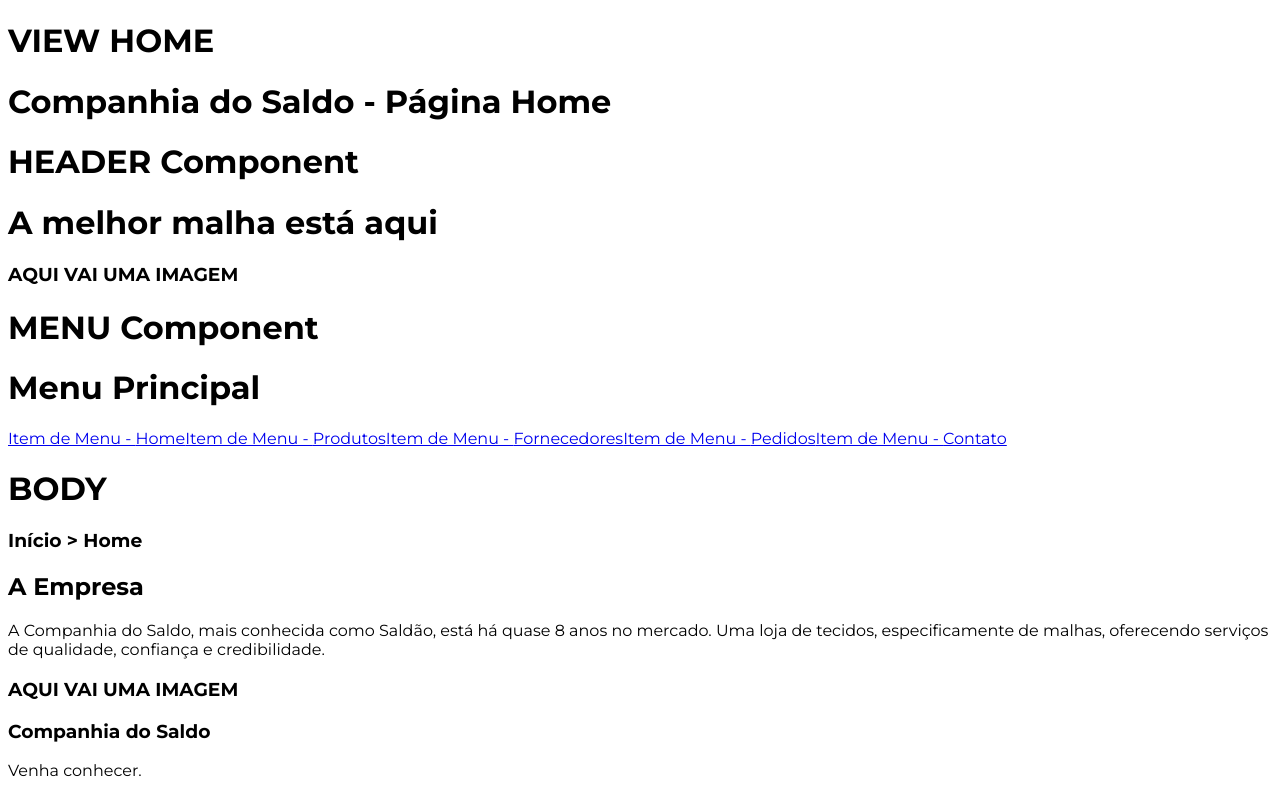
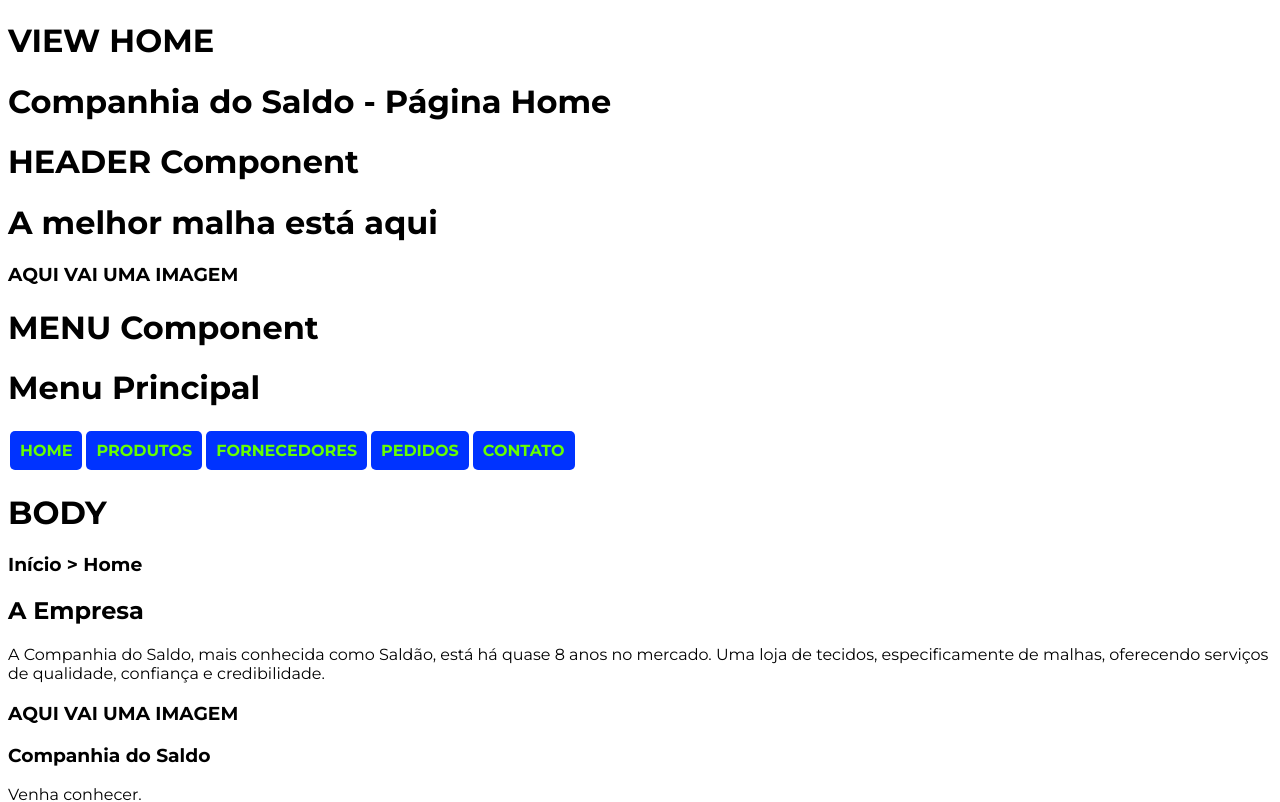
Before and after one commit to marcusviniciusmo/CompanhiaDoSaldo_Website_DEPRECATED, a React (Create React App) app in the folder frontend/: page / in a window 1280 px wide. Shown: the top 802 px of the page. Built offline with nearby package versions, Linux system fonts and the light colour scheme.

Commit message:
MenuItem component styling

```diff
--- a/frontend/src/components/MenuItem/index.tsx
+++ b/frontend/src/components/MenuItem/index.tsx
@@ -1,10 +1,13 @@
 import { IMenuItem } from 'utils/Types/MenuItem';
 import { Link } from 'react-router-dom';
+import './styles.css';
 
 function MenuItem({ To, Text }: IMenuItem) {
   return (
     <Link to={To}>
-      Item de Menu - {Text}
+      <li className="menuItemContainer">
+        {Text}
+      </li>
     </Link>
   );
 };
--- /dev/null
+++ b/frontend/src/components/MenuItem/styles.css
@@ -0,0 +1,17 @@
+li.menuItemContainer {
+  background: var(--first-color);
+  color: var(--third-color);
+  font-weight: bold;
+  margin: 0.2rem;
+  padding: 1rem;
+  display: inline-block;
+  border-radius: 0.5rem;
+  text-transform: uppercase;
+  list-style: none;
+  transition: background 0.4s;
+}
+
+li.menuItemContainer:hover {
+  background: var(--second-color);
+  text-decoration: underline;
+}
--- a/frontend/src/index.css
+++ b/frontend/src/index.css
@@ -1,6 +1,9 @@
 @import url('https://fonts.googleapis.com/css2?family=Montserrat:wght@400;700&display=swap');
 
 :root {
+  --first-color: #0033FF;
+  --second-color: #000066;
+  --third-color: #66FF00;
   font-size: 62.5%; /* 1rem = 10px */
 }
 
```
